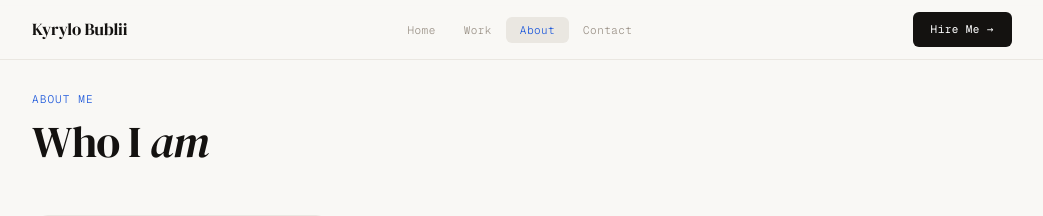
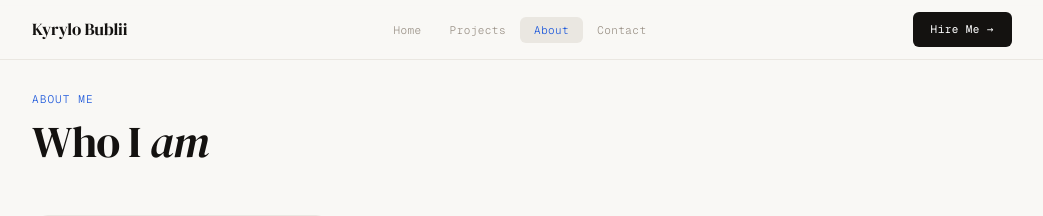
Before and after one commit to KyryloBublii/digital-cv, a Flask app: page /about in a window 1280 px wide. Shown: the top 216 px of the page, without its empty margins (118-1161 px from the left). Run offline with Flask 3, Linux system fonts and the light colour scheme; data that the repository does not hold is empty.

Commit message:
fix: rename Work to Projects in navbar
Co-Authored-By: Claude Sonnet 4.6 <noreply@anthropic.com>

```diff
--- a/templates/base.html
+++ b/templates/base.html
@@ -27,7 +27,7 @@
     <a href="{{ url_for('index') }}" class="nav-logo">Kyrylo Bublii</a>
     <ul class="nav-links">
       <li><a href="{{ url_for('index') }}"    {% if active_page == 'home'     %}class="active"{% endif %}>Home</a></li>
-      <li><a href="{{ url_for('projects') }}" {% if active_page == 'projects' %}class="active"{% endif %}>Work</a></li>
+      <li><a href="{{ url_for('projects') }}" {% if active_page == 'projects' %}class="active"{% endif %}>Projects</a></li>
       <li><a href="{{ url_for('about') }}"    {% if active_page == 'about'    %}class="active"{% endif %}>About</a></li>
       <li><a href="{{ url_for('contact') }}"  {% if active_page == 'contact'  %}class="active"{% endif %}>Contact</a></li>
     </ul>
```
